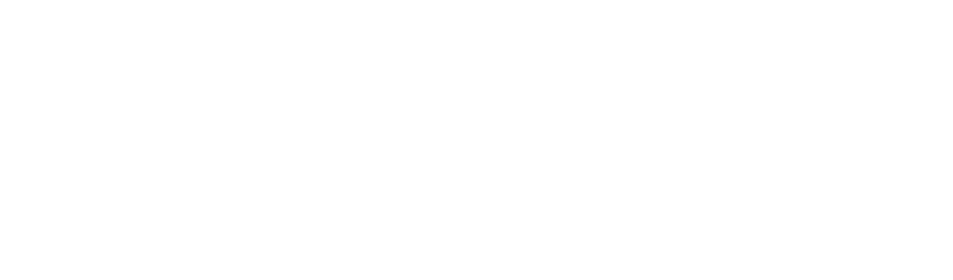
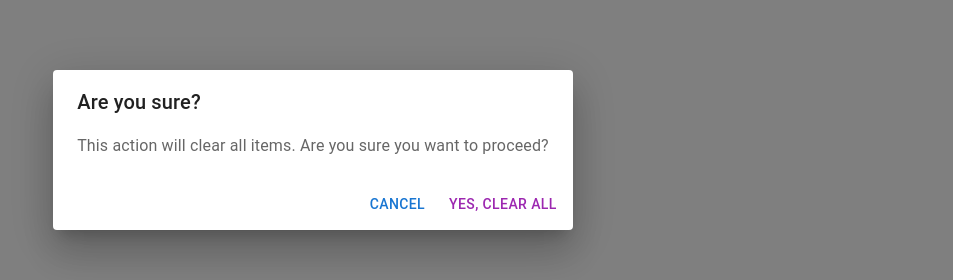
Before and after one commit to JuliIglesias/Cap_JuliIglesias, a React (Create React App) app in the folder capa-front/: page / in a window 1280 px wide. Both pictures are taken after a click on the button "CLEAR LIST". Shown: the part 250-530 px from the top of the page, without its empty margins (327-1280 px from the left). Built offline with nearby package versions, Linux system fonts and the light colour scheme; no server answers; the HTML template or start-up script is replaced by a standard one.

Commit message:
update de items final

```diff
--- a/capa-front/src/Item.tsx
+++ b/capa-front/src/Item.tsx
@@ -1,5 +1,15 @@
 import React, {useState} from "react";
-import {ListItem, ListItemText, Checkbox, Button, Modal, TextField} from "@mui/material";
+import {
+    ListItem,
+    ListItemText,
+    Checkbox,
+    Button,
+    Modal,
+    TextField,
+    Dialog,
+    DialogTitle,
+    DialogContent, DialogContentText, DialogActions
+} from "@mui/material";
 import axios from "axios";
 
 interface ItemProps {
@@ -10,21 +20,31 @@
 
 interface ItemWithSetItemsProps extends ItemProps {
     setItems: React.Dispatch<React.SetStateAction<ItemProps[]>>;
+    toggleComplete: (id: number) => void;
 }
 
 const APIURL = 'http://localhost:4567/';
 
 
-const Item: React.FC<ItemWithSetItemsProps> = ({ id, name, isComplete , setItems}) => {
+const Item: React.FC<ItemWithSetItemsProps> = ({ id, name, isComplete , setItems,    toggleComplete}) => {
     const [open, setOpen] = useState(false);
+    const [openDialog, setOpenDialog] = useState(false);
 
     const [newInputValue, setNewInputValue] = useState('');
 
     const handleInputChange = (id: number) => {
         setOpen(true);
         console.log('Input changed', id);
-        updateItem(id);
     }
+
+    const handleOpenDialog = () => {
+        setOpenDialog(true);
+    };
+
+    const handleCloseDialog = () => {
+        setOpenDialog(false);
+        setOpen(false);
+    };
 
     const updateItem = (id: number) => {
         if (!newInputValue) {
@@ -32,6 +52,7 @@
         }
         setNewInputValue('');
         setOpen(false);
+        handleCloseDialog();
 
         axios.put(APIURL + `put/${id}`, {name: newInputValue, isComplete: false})
             .then(r => {
@@ -41,12 +62,19 @@
     }
 
 
+
+
     return (
-        <ListItem key={id}>
-            <ListItemText primary={name} style={{ color: 'black' }}/>
-            <Button variant={"contained"} color={"secondary"} style={{color: 'white', margin: '10px'}}
-                    onClick={() => handleInputChange(id)}>Update Item</Button>
-
+        <ListItem key={id} style={{ flexDirection: 'column', alignItems: 'start' }}>
+            <div style={{display: 'flex', flexDirection: 'column', alignItems: 'start'}}>
+                <div style={{display: 'flex', flexDirection: 'row', alignItems: 'center' }}>
+                    <Checkbox color={"secondary"}
+                              onChange={() => toggleComplete(id)}/>
+                    <ListItemText primary={name} style={{color: 'black', justifySelf: 'center'}}/>
+                </div>
+                <Button variant={"contained"} color={"secondary"} style={{color: 'white', margin: '10px'}}
+                        onClick={() => handleInputChange(id)}>Update Item</Button>
+            </div>
             <Modal
                 open={open}
                 onClose={() => setOpen(false)}
@@ -59,9 +87,29 @@
                                inputProps={{style: {padding: 10}}}
                                value={newInputValue} onChange={(e) => setNewInputValue(e.target.value)}/>
                     <Button variant={"contained"} color={"secondary"} style={{color: 'white', margin: '10px'}}
-                            onClick={() => updateItem(id)}>Save change</Button>
+                            onClick={handleOpenDialog}>Save change</Button>
                 </div>
             </Modal>
+
+            <Dialog
+                open={openDialog}
+                onClose={handleCloseDialog}
+            >
+                <DialogTitle>{"Are you sure?"}</DialogTitle>
+                <DialogContent>
+                    <DialogContentText>
+                        This action will update the item. Are you sure you want to proceed?
+                    </DialogContentText>
+                </DialogContent>
+                <DialogActions>
+                    <Button onClick={handleCloseDialog}>
+                        Cancel
+                    </Button>
+                    <Button onClick={() => updateItem(id)} color="secondary" autoFocus>
+                        Yes, update
+                    </Button>
+                </DialogActions>
+            </Dialog>
         </ListItem>
     );
 }
--- a/capa-front/src/List.tsx
+++ b/capa-front/src/List.tsx
@@ -1,6 +1,16 @@
 import React, {useEffect, useState} from 'react';
 import Item, {ItemProps} from "./Item";
-import {Button, Checkbox, Modal, TextField} from "@mui/material";
+import {
+    Button,
+    Checkbox,
+    Dialog,
+    DialogActions,
+    DialogContent,
+    DialogContentText,
+    DialogTitle,
+    Modal,
+    TextField
+} from "@mui/material";
 
 import axios from "axios";
 
@@ -14,6 +24,15 @@
     const [items, setItems] = useState<ItemProps[]>([]);
     const [inputValue, setInputValue] = useState('');
 
+    const [openDialog, setOpenDialog] = useState(false);
+
+    const handleOpenDialog = () => {
+        setOpenDialog(true);
+    };
+
+    const handleCloseDialog = () => {
+        setOpenDialog(false);
+    };
 
     useEffect(() => {
         axios.get( APIURL + 'items')
@@ -48,6 +67,8 @@
     }
 
     const clearItems = () => {
+        handleCloseDialog();
+
         axios.delete(APIURL + `delete`)
             .then(r => {
                 console.log('Item deleted', r.data);
@@ -71,17 +92,13 @@
     }
 
 
-
-
     return (
         <div style={{display: 'flex', flexDirection: 'column', alignItems: 'center', justifyContent: 'center'}}>
             <ul style={{display: 'flex', flexWrap: 'wrap', alignItems: 'center', justifyContent: 'center'}}>
                 {items && items.map(item => (
                     <div style={{backgroundColor: 'lightblue', padding: 10, margin: 5, borderRadius: 5}}>
                         <li key={item.id} style={{display: 'flex', alignItems: 'center'}}>
-                            <Checkbox color={"secondary"}
-                                      onChange={() => toggleComplete(item.id)}/>
-                            <Item key={item.id} {...item} setItems={setItems} />
+                            <Item key={item.id} {...item} setItems={setItems} toggleComplete={toggleComplete}/>
                         </li>
                     </div>
                     ))}
@@ -98,7 +115,27 @@
             </div>
 
             <Button variant={"contained"} color={"secondary"} style={{color: 'white', margin: '10px'}}
-                    onClick={() => clearItems()}>Clear List</Button>
+                    onClick={handleOpenDialog}>Clear List</Button>
+
+            <Dialog
+                open={openDialog}
+                onClose={handleCloseDialog}
+            >
+                <DialogTitle>{"Are you sure?"}</DialogTitle>
+                <DialogContent>
+                    <DialogContentText>
+                        This action will clear all items. Are you sure you want to proceed?
+                    </DialogContentText>
+                </DialogContent>
+                <DialogActions>
+                    <Button onClick={handleCloseDialog}>
+                        Cancel
+                    </Button>
+                    <Button onClick={clearItems} color="secondary" autoFocus>
+                        Yes, clear all
+                    </Button>
+                </DialogActions>
+            </Dialog>
 
         </div>
     );
```
